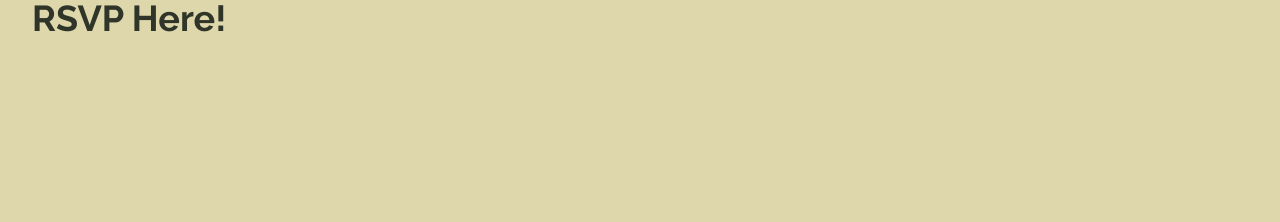
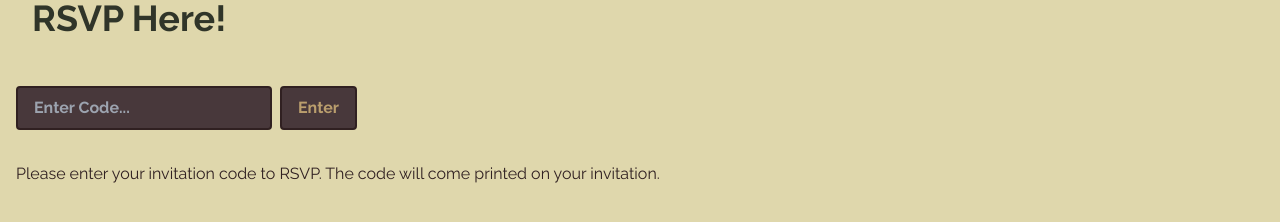
Before and after one commit to ggardner011/weddingsite, a Next.js app: page /about in a window 1280 px wide. Shown: the part 290-512 px from the top of the page. Built offline with nearby package versions, Linux system fonts and the light colour scheme.

Commit message:
add search for code

```diff
--- a/app/[rsvp]/page.tsx
+++ b/app/[rsvp]/page.tsx
@@ -1,9 +1,19 @@
+"use client";
+import SearchBar from "@/components/search";
 
-
-export default function Home() {
+const Rsvp: React.FC = () => {
   return (
     <div className="bg-yellow-light min-h-screen">
-    <h1 className="text-green-dark text-2xl md:text-4xl  font-bold p-8">RSVP Here!</h1>
-  </div>
-);
-}
+      <h1 className="text-green-dark text-2xl md:text-4xl  font-bold p-8">
+        RSVP Here!
+      </h1>
+      <SearchBar />
+      <p className="text-brown-dark text-md md:text-text-lg  p-4">
+        Please enter your invitation code to RSVP. The code will come printed on
+        your invitation.
+      </p>
+    </div>
+  );
+};
+
+export default Rsvp;
--- a/app/page.tsx
+++ b/app/page.tsx
@@ -1,4 +1,4 @@
-export default function Home() {
+const Home: React.FC = () => {
   return (
     <div className="bg-yellow-light min-h-screen">
       <h1 className="text-green-dark text-2xl md:text-4xl  font-bold p-8">
@@ -9,4 +9,6 @@ export default function Home() {
       </p>
     </div>
   );
-}
+};
+
+export default Home;
--- /dev/null
+++ b/components/search.tsx
@@ -0,0 +1,32 @@
+import React, { useState } from "react";
+import { useRouter } from "next/navigation";
+
+const SearchBar: React.FC = () => {
+  const [code, setCode] = useState<string>("");
+  const router = useRouter();
+
+  const handleSearch = () => {
+    const currentPath = router.pathname;
+    router.push(`${currentPath}?code=${code}`);
+  };
+
+  return (
+    <div className="flex items-center space-x-2 p-4">
+      <input
+        type="text"
+        value={code}
+        onChange={(e) => setCode(e.target.value.toLowerCase())}
+        placeholder="Enter Code..."
+        className="text-yellow-dark font-bold border-2 border-brown-dark bg-brown px-4 py-2 rounded focus:outline-none w-64"
+      />
+      <button
+        onClick={handleSearch}
+        className="text-yellow-dark font-bold border-2 border-brown-dark bg-brown px-4 py-2 rounded"
+      >
+        Enter
+      </button>
+    </div>
+  );
+};
+
+export default SearchBar;
```
